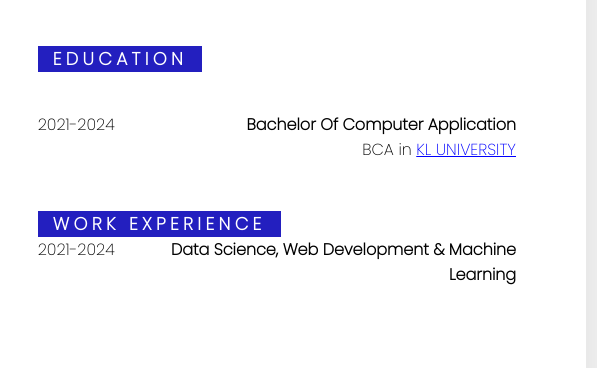
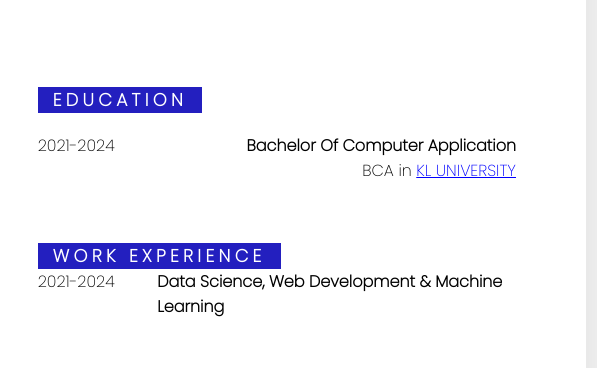
Before and after one commit to rahullokhesh1/site-cv.io, a plain HTML site: page index.html in a window 1280 px wide. Shown: the part 443-811 px from the top of the page, 554-1151 px from the left. Drawn offline with Linux system fonts and the light colour scheme.

Commit message:
Update index.html

```diff
--- a/index.html
+++ b/index.html
@@ -64,8 +64,9 @@
                 </div>
             </div>
             <div class="right_side">
-                <h4 class="adjustMargin">Education</h4>
-                <div class="edu_group"></div>
+                <div class="experience">
+                    <h4>Education</h4>
+                    <div class="edu_group">
                         <div class="edu_groupBx">
                             <p style="text-align: left;">2021-2024</p>
                             <div class="value" style="text-align: right;">
@@ -73,16 +74,17 @@
                                 <p>BCA in <a href="https://www.kluniversity.in/" target="_blank" style="color: blue; text-decoration: underline;">KL UNIVERSITY</a></p>
                             </div>
                         </div>
-                <br><br>
-                <h4 class="adjustMargin">Work Experience</h4>
+                    </div>
+                </div>
+                <div class="experience">
+                    <h4>Work Experience</h4>
                     <div class="edu_groupBx">
                         <p style="text-align: left;">2021-2024</p>
-                    <div class="value" style="text-align: right;">
+                        <div class="value" style="text-align: left;"> <!-- Changed text-align to left -->
                             <b>Data Science, Web Development & Machine Learning</b>
                         </div>
                     </div>
                 </div>
-
             </div>
         </div>
     </div>
```
Lines whose indentation alone changed are shown as unchanged.
